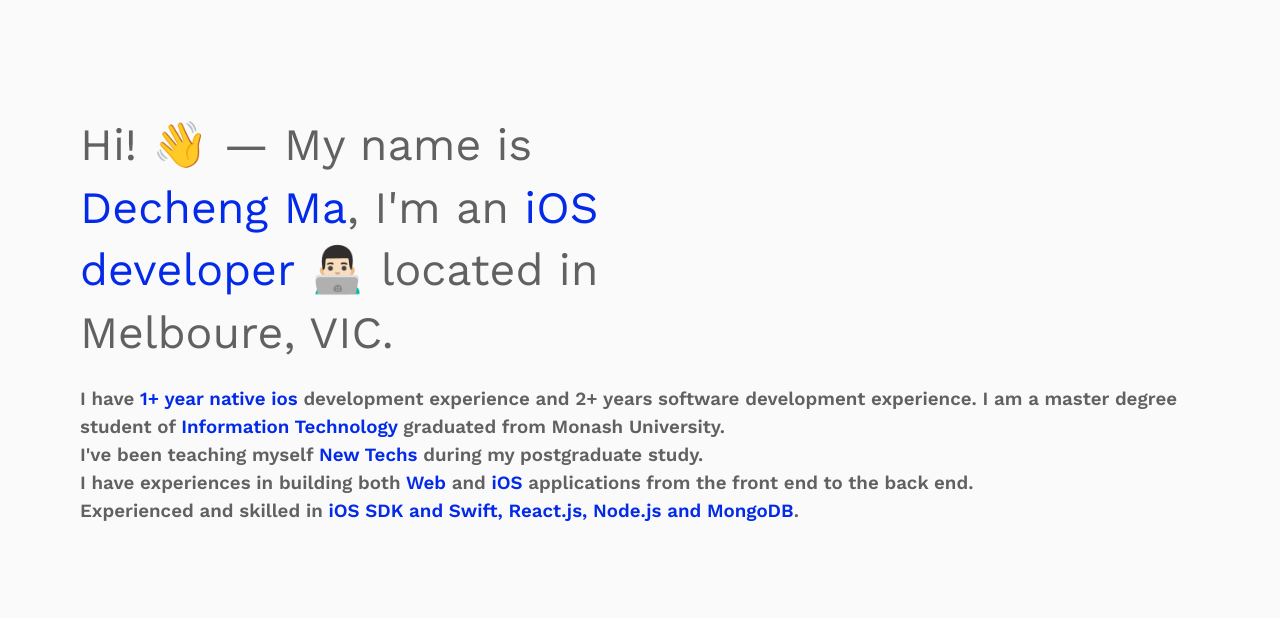
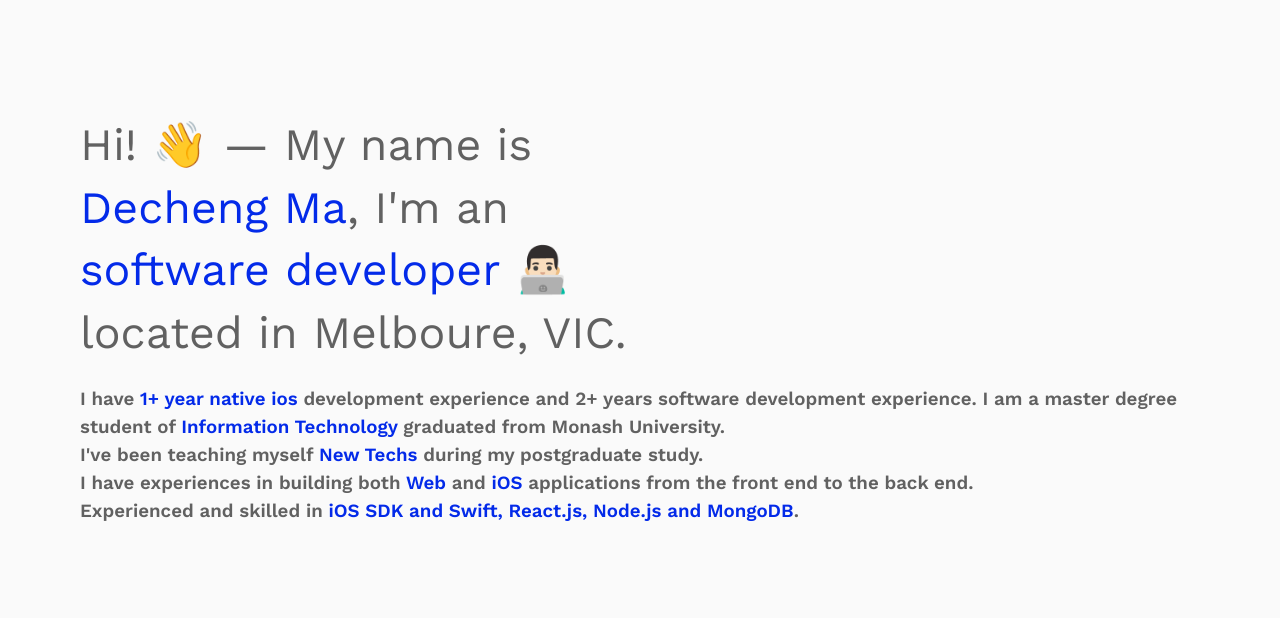
Before and after one commit to DechengMa/Portfolio, a plain HTML site: page index.html in a window 1280 px wide. Shown: the top 618 px of the page. Drawn offline with nearby package versions, Linux system fonts and the light colour scheme.

Commit message:
text changes

```diff
--- a/index.html
+++ b/index.html
@@ -63,7 +63,7 @@
 				<div class="Hi">
 					<h1>
 						Hi! 👋 &mdash; My name is <span>Decheng Ma</span>, I'm an
-						<span>iOS developer</span> 👨🏻‍💻 located in Melboure, VIC.
+						<span>software developer</span> 👨🏻‍💻 located in Melboure, VIC.
 					</h1>
 
 					<h3 style="margin-top: 20px">
```
